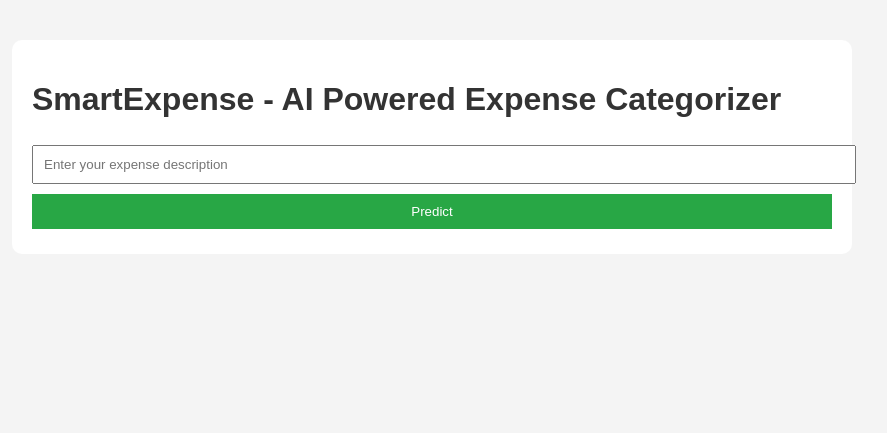
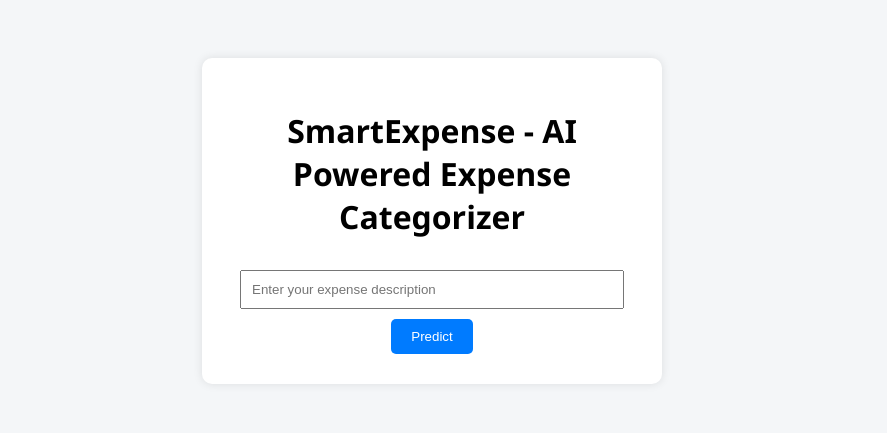
Before and after one commit to hq969/SmartExpense-AI-Powered-Expense-Tracker, a Flask app: page / in a window 1280 px wide. Shown: the top 433 px of the page, without its empty margins (208-1095 px from the left). Run offline with Flask 3, Linux system fonts and the light colour scheme; parts of the project's set-up code (start-up, migrations or seed data) failed here and were passed over.

Commit message:
Update style.css

```diff
--- a/static/style.css
+++ b/static/style.css
@@ -1,40 +1,33 @@
 body {
-  font-family: Arial, sans-serif;
-  background: #f4f4f4;
-  color: #333;
+    font-family: 'Segoe UI', Tahoma, Geneva, Verdana, sans-serif;
+    background: #f4f6f8;
+    display: flex;
+    justify-content: center;
+    padding: 50px;
 }
 .container {
-  max-width: 800px;
-  margin: 40px auto;
-  background: white;
-  padding: 20px;
-  border-radius: 10px;
+    background: white;
+    padding: 30px;
+    border-radius: 10px;
+    box-shadow: 0 0 10px rgba(0,0,0,0.1);
+    text-align: center;
+    width: 400px;
 }
-form input, form button {
-  padding: 10px;
-  margin: 5px 0;
-  width: 100%;
+input[type="text"] {
+    width: 90%;
+    padding: 10px;
+    margin: 10px 0;
 }
 button {
-  background: #28a745;
-  color: white;
-  border: none;
+    padding: 10px 20px;
+    background-color: #007BFF;
+    color: white;
+    border: none;
+    border-radius: 5px;
+    cursor: pointer;
 }
-.alert.success {
-  padding: 10px;
-  margin: 10px 0;
-  background-color: #d4edda;
-  border-left: 5px solid #28a745;
+.result {
+    margin-top: 20px;
+    font-size: 18px;
+    color: green;
 }
-table {
-  width: 100%;
-  border-collapse: collapse;
-  margin-top: 20px;
-}
-table, th, td {
-  border: 1px solid #ccc;
-}
-th, td {
-  padding: 10px;
-  text-align: left;
-}
```
